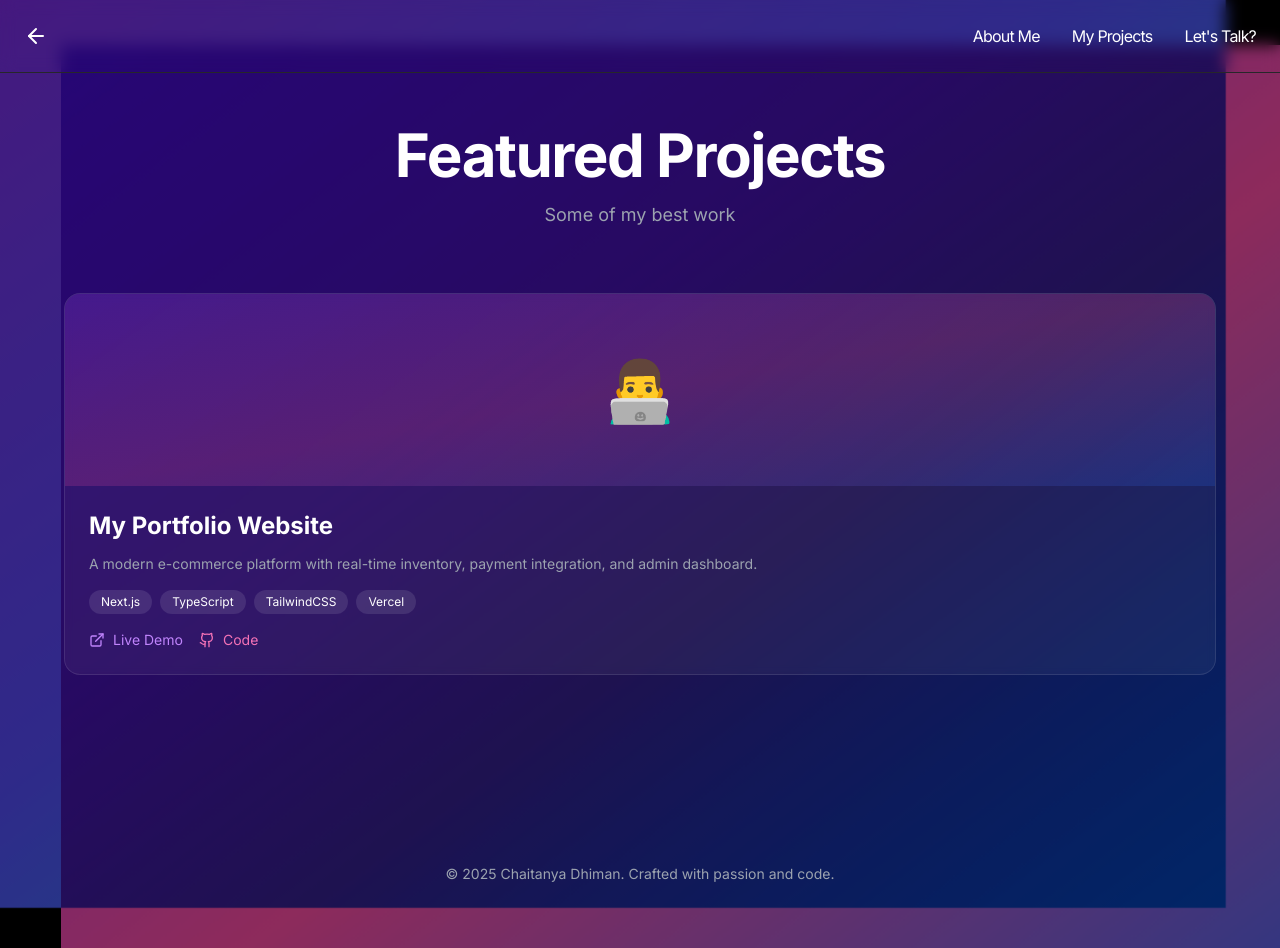
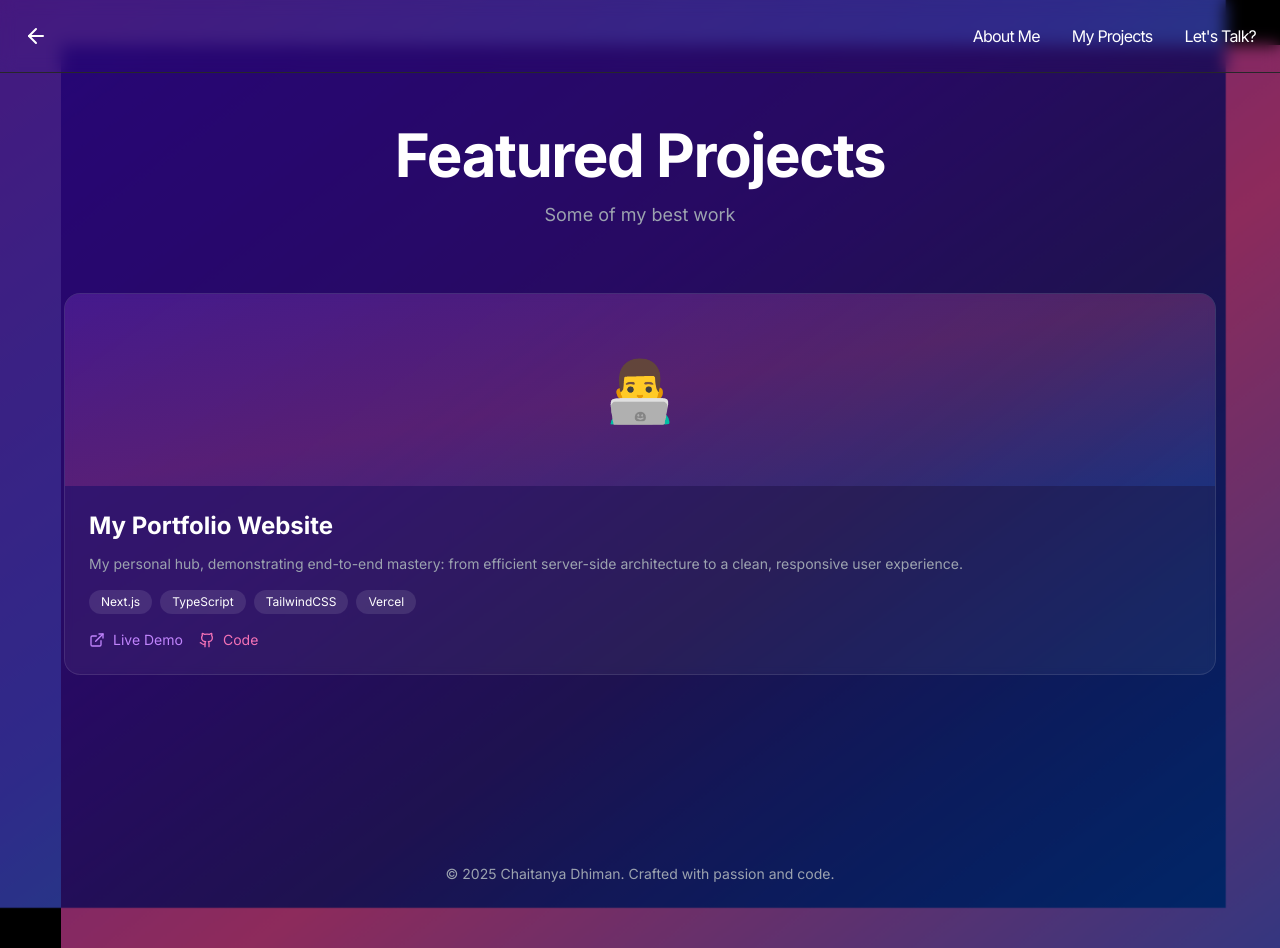
Before and after one commit to ChaitanyaDhiman/my-portfolio, a Next.js app: page /projects in a window 1280 px wide. Built offline with nearby package versions, Linux system fonts and the light colour scheme.

Commit message:
Updating project description

```diff
--- a/app/projects/page.tsx
+++ b/app/projects/page.tsx
@@ -12,7 +12,7 @@ export default function Projects() {
     featured: [
       {
         title: 'My Portfolio Website',
-        description: 'A modern e-commerce platform with real-time inventory, payment integration, and admin dashboard.',
+        description: 'My personal hub, demonstrating end-to-end mastery: from efficient server-side architecture to a clean, responsive user experience.',
         tech: ['Next.js', 'TypeScript', 'TailwindCSS', 'Vercel'],
         image: '👨‍💻',
         demo: 'https://www.chaitanyadhiman.com/',
```
